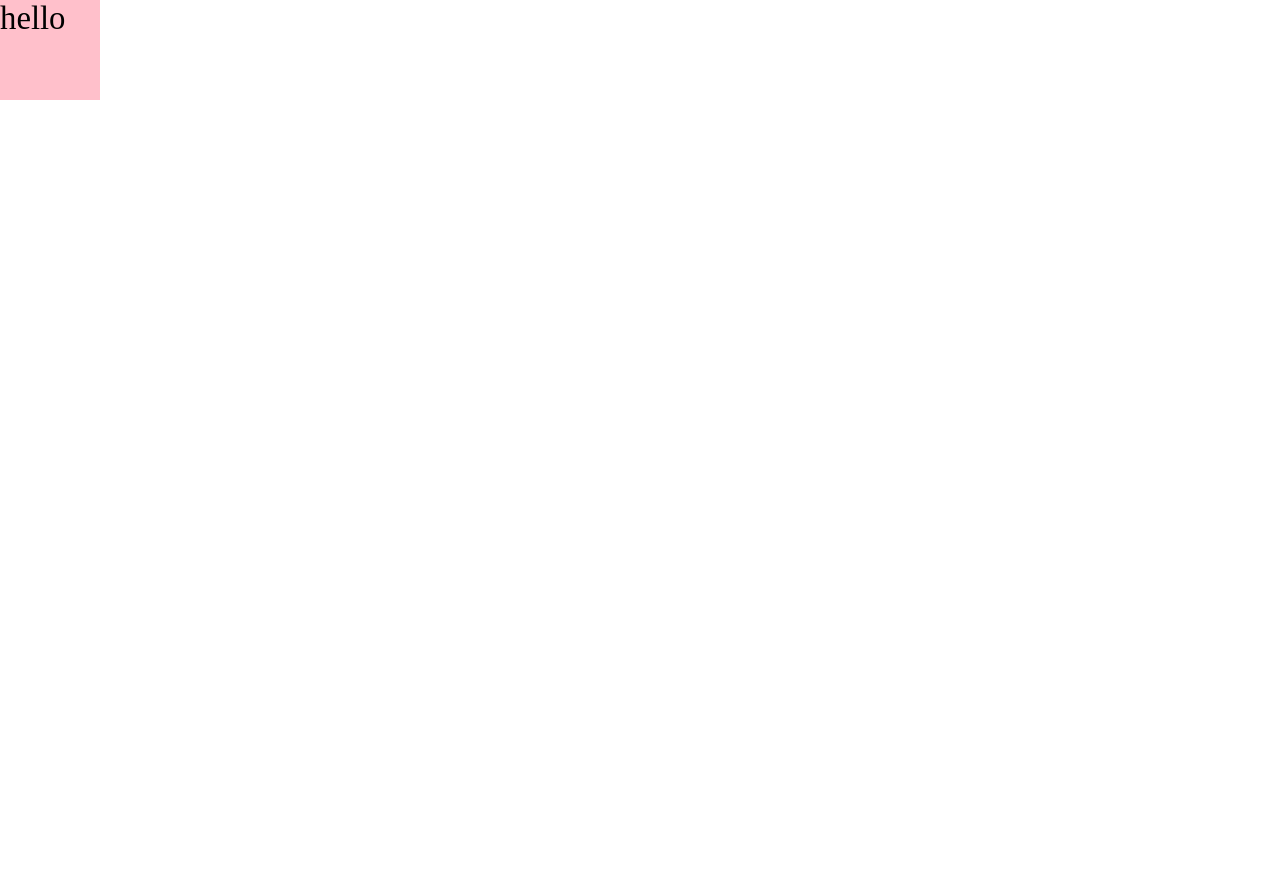
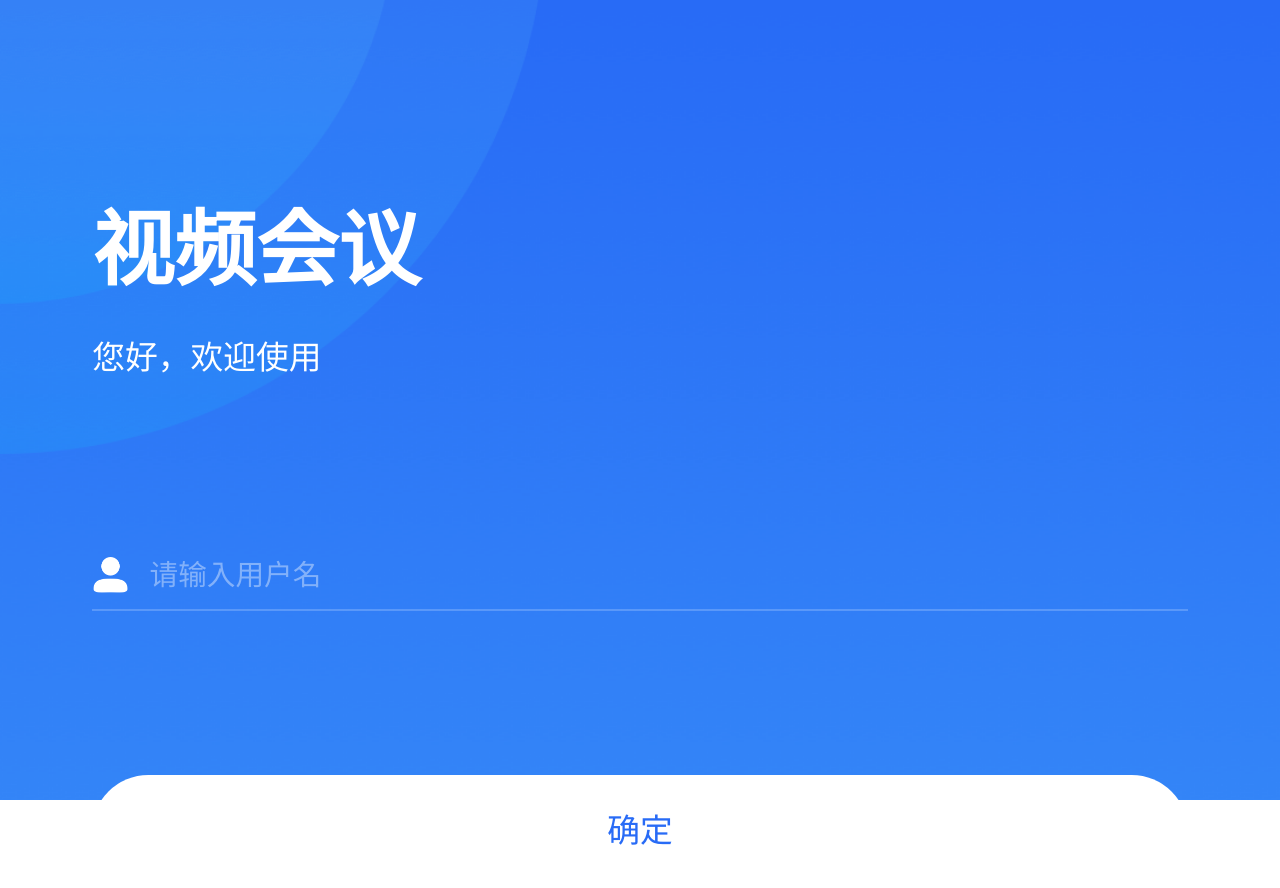
Before and after one commit to onlyLucky/txmeeting, a website: page index.html in a window 1280 px wide. Before the commit the page ends 800 px from the top, so only its background shows below. Drawn offline with Linux system fonts and the light colour scheme.

Commit message:
feat: input 页面样式添加，外链引入统一一个主入口

```diff
--- a/index.html
+++ b/index.html
@@ -2,7 +2,7 @@
  * @Author: fg
  * @Date: 2022-05-05 14:24:32
  * @LastEditors: fg
- * @LastEditTime: 2022-05-05 15:30:55
+ * @LastEditTime: 2022-05-05 17:45:03
  * @Description: tx meeting
 -->
 <!DOCTYPE html>
@@ -12,14 +12,23 @@
   <meta http-equiv="X-UA-Compatible" content="IE=edge">
   <meta name="viewport" content="width=device-width, initial-scale=1.0">
   <title>加入会议</title>
-  <link rel="stylesheet" href="./style/normalize.min.css">
   <link rel="stylesheet" href="./style/index.css">
   <script src="./libs/rem.js" type></script>
 </head>
 <body>
   <!-- input username -->
   <div class="container">
-    <p style="font-size: .32rem;">hello</p>
+    <h1>视频会议</h1>
+    <p>您好，欢迎使用</p>
+    <div class="inputBox">
+      <div class="inputContainer flex align-center">
+        <img src="./images/icons/icon_username.png" alt="">
+        <input type="text" placeholder="请输入用户名">
+      </div>
+    </div>
+    <div class="bottomBtn">
+      <div class="btn">确定</div>
+    </div>
   </div>
 </body>
 </html>
--- a/style/input.css
+++ b/style/input.css
@@ -2,12 +2,87 @@
  * @Author: fg
  * @Date: 2022-05-05 15:40:34
  * @LastEditors: fg
- * @LastEditTime: 2022-05-05 15:46:45
+ * @LastEditTime: 2022-05-05 17:50:38
  * @Description: input css
  */
 
 .container{
-  width: 100px;
-  height: 100px;
-  background-color: pink;
+  width: 100%;
+  height: 100%;
+  background-image: url("../images/pages/bg.png");
+  background-size: 100%;
+  background-repeat: no-repeat;
+  color: var(--fColor);
 }
+
+.container h1{
+  font-size: .8rem;
+  padding-top: 2rem;
+  padding-bottom: .4rem;
+  padding-left: .9rem;
+  font-weight: 600;
+  box-sizing: border-box;
+}
+.container p{
+  font-size: .32rem;
+  padding-left: .9rem;
+  padding-bottom: 1.6rem;
+  box-sizing: border-box;
+}
+.container .inputBox{
+  width: 100%;
+  height: .68rem;
+  padding: 0 0.9rem;
+  box-sizing: border-box;
+  margin-bottom: 1.6rem;
+}
+.inputBox .inputContainer{
+  width: 100%;
+  height: 100%;
+  padding: .1rem 0;
+  box-sizing: border-box;
+  border-bottom: 0.02rem solid var(--input-line);
+}
+.inputContainer img{
+  width: .36rem;
+  height: .36rem;
+  margin-right: .2rem;
+  flex-shrink: 0;
+}
+.inputContainer input{
+  border: none;
+  width: 100%;
+  height: 100%;
+  font-size: .28rem;
+  background: transparent;
+  color: var(--fColor);
+  -webkit-appearance:none;
+  -moz-appearance: none;
+}
+.inputContainer input::-webkit-input-placeholder {
+  /* placeholder颜色  */
+  color: var(--input-placeholder-color);
+}
+/* 获取焦点 */
+.inputContainer input:focus {
+  outline: none;
+  background: transparent;
+}
+.bottomBtn{
+  width: 100%;
+  height: 1.1rem;
+  padding: 0 .9rem;
+  box-sizing: border-box;
+}
+.bottomBtn .btn{
+  display: block;
+  width: 100%;
+  height: 100%;
+  font-size: .32rem;
+  text-align: center;
+  line-height: 1.1rem;
+  background-color: var(--fColor);
+  color: var(--fAction);
+  font-weight: 500;
+  border-radius: .55rem;
+}
```
